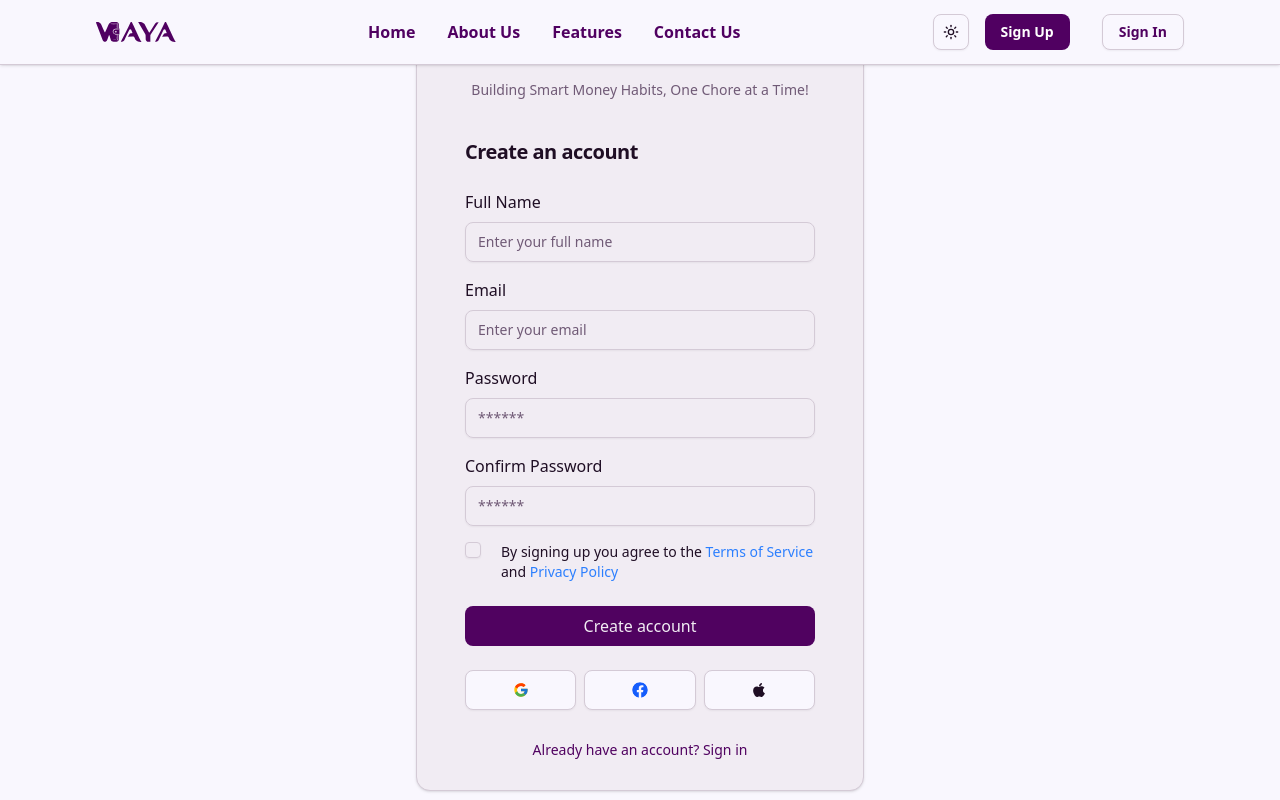
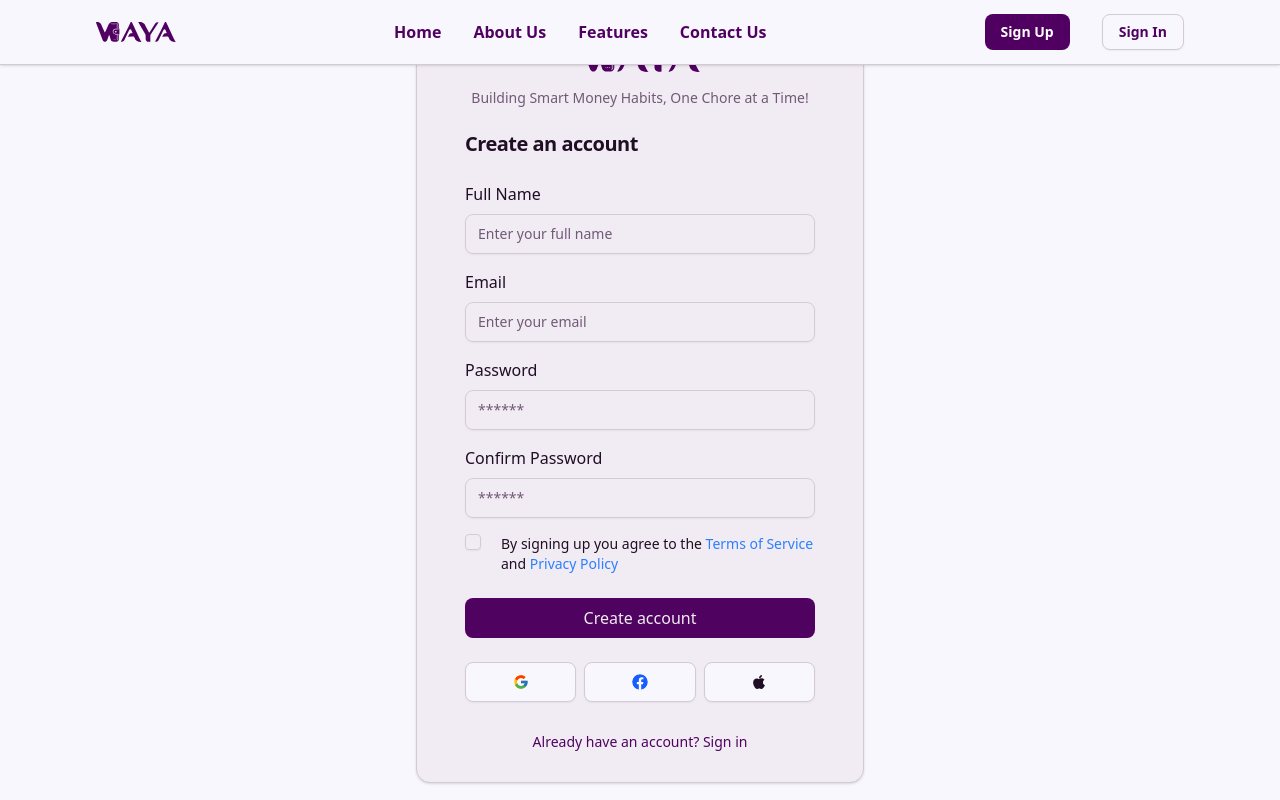
Before and after one commit to Daniel-T-Dada/mentorled-waya, a Next.js app: page /auth/signup in a window 1280 px wide. Shown: the top 800 px of the page. Built offline with nearby package versions, Linux system fonts and the light colour scheme.

Commit message:
disabled the dark theme mode temporarily

```diff
--- a/app/layout.tsx
+++ b/app/layout.tsx
@@ -1,10 +1,11 @@
+
 import { Geist, Geist_Mono } from "next/font/google";
 import "./globals.css";
 import Navbar from "@/components/Navbar";
-import { ThemeProvider } from "@/components/providers/theme-provider";
-import Footer from "@/components/Footer";
+// import { ThemeProvider } from "@/components/providers/theme-provider";
 import { Toaster } from "@/components/ui/sonner";
 import { metadata, viewport } from "./metadata";
+import ClientWrapper from "@/components/ClientWrapper";
 
 const geistSans = Geist({
   variable: "--font-geist-sans",
@@ -16,8 +17,6 @@ const geistMono = Geist_Mono({
   subsets: ["latin"],
 });
 
-
-
 export { metadata, viewport };
 
 export default function RootLayout({
@@ -25,18 +24,22 @@ export default function RootLayout({
 }: Readonly<{
   children: React.ReactNode;
 }>) {
+
+
   return (
     <html lang="en" suppressHydrationWarning>
       <body className={`${geistSans.variable} ${geistMono.variable} antialiased`}>
-        <ThemeProvider attribute="class" defaultTheme="system" enableSystem disableTransitionOnChange>
+        {/* <ThemeProvider attribute="class" defaultTheme="system" enableSystem disableTransitionOnChange> */}
           <Navbar />
           <main className="min-h-screen">
-            {children}
+            <ClientWrapper>
+              {children}
+            </ClientWrapper>
           </main>
-          <Footer />
+
           <Toaster />
-        </ThemeProvider>
+        {/* </ThemeProvider> */}
       </body>
-    </html >
+    </html>
   );
 }
--- /dev/null
+++ b/components/ClientWrapper.tsx
@@ -0,0 +1,19 @@
+'use client'
+
+import { usePathname } from "next/navigation";
+import Footer from "./Footer";
+
+
+
+
+const ClientWrapper = ({ children }: { children: React.ReactNode }) => {
+    const pathname = usePathname();
+    const isAuthPage = pathname?.startsWith('/auth/');
+    return (
+        <div>
+            {children}
+            {!isAuthPage && <Footer />}
+        </div>
+    )
+}
+export default ClientWrapper
--- a/components/Navbar.tsx
+++ b/components/Navbar.tsx
@@ -4,7 +4,6 @@ import Link from "next/link"
 import Image from "next/image"
 import { useState } from "react"
 import { Button } from "./ui/button"
-import ThemeToggle from "./theme-toggle"
 import { SignInButton } from "./auth/signin-button"
 import { SignUpButton } from "./auth/signup-button"
 
@@ -44,7 +43,7 @@ const Navbar = () => {
 
                     {/* Desktop Authentication Buttons */}
                     <div className="hidden md:flex space-x-4">
-                        <ThemeToggle />
+                        {/* <ThemeToggle /> */}
                         <SignUpButton>
                             <Button className="bg-[#500061] dark:bg-[#9333EA] hover:bg-[#9514b7] text-white hover:text-secondary font-semibold mr-4">
                                 Sign Up
--- a/components/auth/card-wrapper.tsx
+++ b/components/auth/card-wrapper.tsx
@@ -39,7 +39,7 @@ const CardWrapper = ({
                     />
                     <Header label={headerLabel} />
                 </div>
-                <div className="flex flex-col mt-8">
+                <div className="flex flex-col mt-4">
                     <Title label={titleLabel} />
                 </div>
             </CardHeader>
--- a/components/auth/signup-form.tsx
+++ b/components/auth/signup-form.tsx
@@ -200,7 +200,7 @@ const SignUpForm = () => {
                                         />
                                     </FormControl>
                                     <div className="space-y-1 leading-none">
-                                        <label className="font-medium text-sm">
+                                        <label className="font-medium text-[12px] sm:text-sm">
                                             By signing up you agree to the{" "}
                                             <Link href="/#terms" className="text-blue-500 hover:underline">
                                                 Terms of Service
@@ -210,7 +210,7 @@ const SignUpForm = () => {
                                                 Privacy Policy
                                             </Link>
                                         </label>
-                                        <FormMessage />
+                                        <FormMessage className="text-xs sm:text-sm" />
                                     </div>
                                 </FormItem>
                             )}
```
